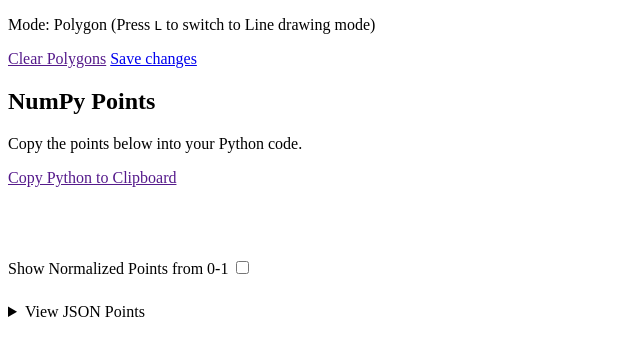
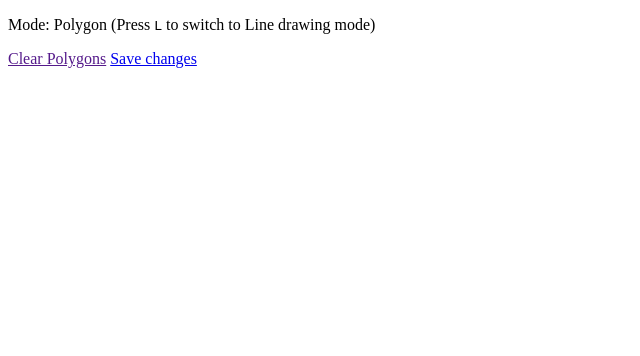
Before and after one commit to Aditya-1208/SurveilHub, a Flask app: template app/templates/camera/polygon_drawer.html in a window 1280 px wide. Shown: the part 202-558 px from the top of the page, without its empty margins (0-640 px from the left). Run offline with Flask 3, Linux system fonts and the light colour scheme; the template is opened without the code that fills it, so the values that code supplies are empty; parts of the project's set-up code (start-up, migrations or seed data) failed here and were passed over.

Commit message:
remove unnecessary things

```diff
--- a/app/static/camera/script.js
+++ b/app/static/camera/script.js
@@ -132,8 +132,8 @@
     ctx.drawImage(img, 0, 0);
     points = [];
     masterPoints = [];
-    document.querySelector('#json').innerHTML = '';
-    document.querySelector('#python').innerHTML = '';
+    // document.querySelector('#json').innerHTML = '';
+    // document.querySelector('#python').innerHTML = '';
     document.querySelector('#regions').value = '';
     document.querySelector('#region_colors').value = '';
 }
@@ -143,15 +143,15 @@
     clearall();
 });
 
-document.querySelector('#clipboard').addEventListener('click', function (e) {
-    e.preventDefault();
-    clipboard("#clipboard");
-});
+// document.querySelector('#clipboard').addEventListener('click', function (e) {
+//     e.preventDefault();
+//     clipboard("#clipboard");
+// });
 
-document.querySelector('#clipboardJSON').addEventListener('click', function (e) {
-    e.preventDefault();
-    clipboard("#clipboardJSON");
-});
+// document.querySelector('#clipboardJSON').addEventListener('click', function (e) {
+//     e.preventDefault();
+//     clipboard("#clipboardJSON");
+// });
 
 canvas.addEventListener('dragover', function (e) {
     e.preventDefault();
@@ -336,7 +336,7 @@
     }).join(',')}]`;
 
     var color_template = `[${masterColors.map(color => `"${color}"`).join(',')}]`;
-    document.querySelector('#python').innerHTML = code_template;
+    // document.querySelector('#python').innerHTML = code_template;
     document.querySelector('#regions').value = code_template;
     document.querySelector('#region_colors').value = color_template;
 
@@ -352,7 +352,7 @@
     }).join(',')}
 }
     `;
-    document.querySelector('#json').innerHTML = json_template;
+    // document.querySelector('#json').innerHTML = json_template;
 }
 
 canvas.addEventListener('click', function (e) {
@@ -390,16 +390,16 @@
     writePoints(parentPoints);
 });
 
-document.querySelector('#normalize_checkbox').addEventListener('change', function (e) {
-    showNormalized = e.target.checked;
-    // normalize all
-    var parentPoints = [];
+// document.querySelector('#normalize_checkbox').addEventListener('change', function (e) {
+//     showNormalized = e.target.checked;
+//     // normalize all
+//     var parentPoints = [];
 
-    for (var i = 0; i < masterPoints.length; i++) {
-        parentPoints.push(masterPoints[i]);
-    }
+//     for (var i = 0; i < masterPoints.length; i++) {
+//         parentPoints.push(masterPoints[i]);
+//     }
 
-    parentPoints.push(points);
+//     parentPoints.push(points);
 
-    writePoints(parentPoints);
-});
+//     writePoints(parentPoints);
+// });
--- a/app/templates/camera/polygon_drawer.html
+++ b/app/templates/camera/polygon_drawer.html
@@ -26,7 +26,7 @@
                                 </div>
                             </div>
                         </div>
-                        <div>
+                        <!-- <div>
                             <h2>NumPy Points</h2>
                             <p>Copy the points below into your Python code.</p>
                             <a href="" id="clipboard" class="widgetButton">Copy Python to Clipboard</a>
@@ -48,7 +48,7 @@
                                             </code>
                                         </pre>
                             </details>
-                        </div>
+                        </div> -->
                     </div>
                     <script src="/static/camera/script.js"></script>
                 </main>
```
